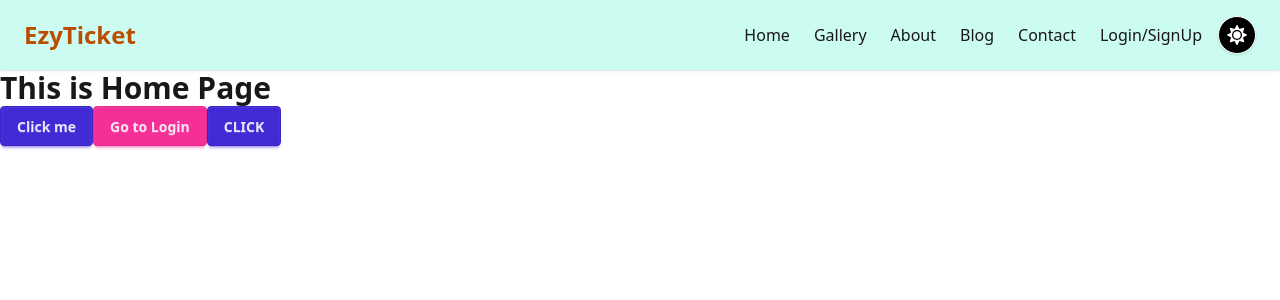
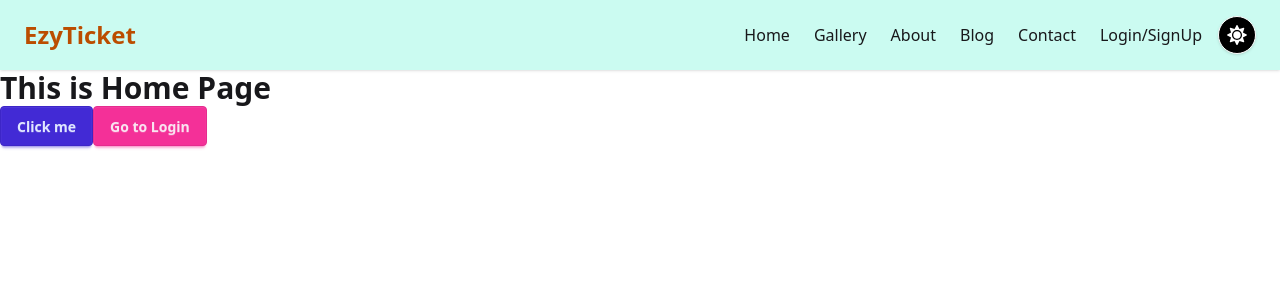
Before and after one commit to mazharul90007/ezy-ticket-client, a React (Vite) app: page / in a window 1280 px wide. Shown: the top 300 px of the page. Built offline with nearby package versions, Linux system fonts and the light colour scheme.

Commit message:
home page updated

```diff
--- a/src/Pages/Home/Home.jsx
+++ b/src/Pages/Home/Home.jsx
@@ -6,7 +6,6 @@ const Home = () => {
             <h2 className="text-3xl font-semibold">This is Home Page</h2>
             <button className="btn btn-primary">Click me</button>
             <button className="btn btn-secondary">Go to Login</button>
-            <button className="btn btn-primary">CLICK</button>
         </div>
     );
 };
```
